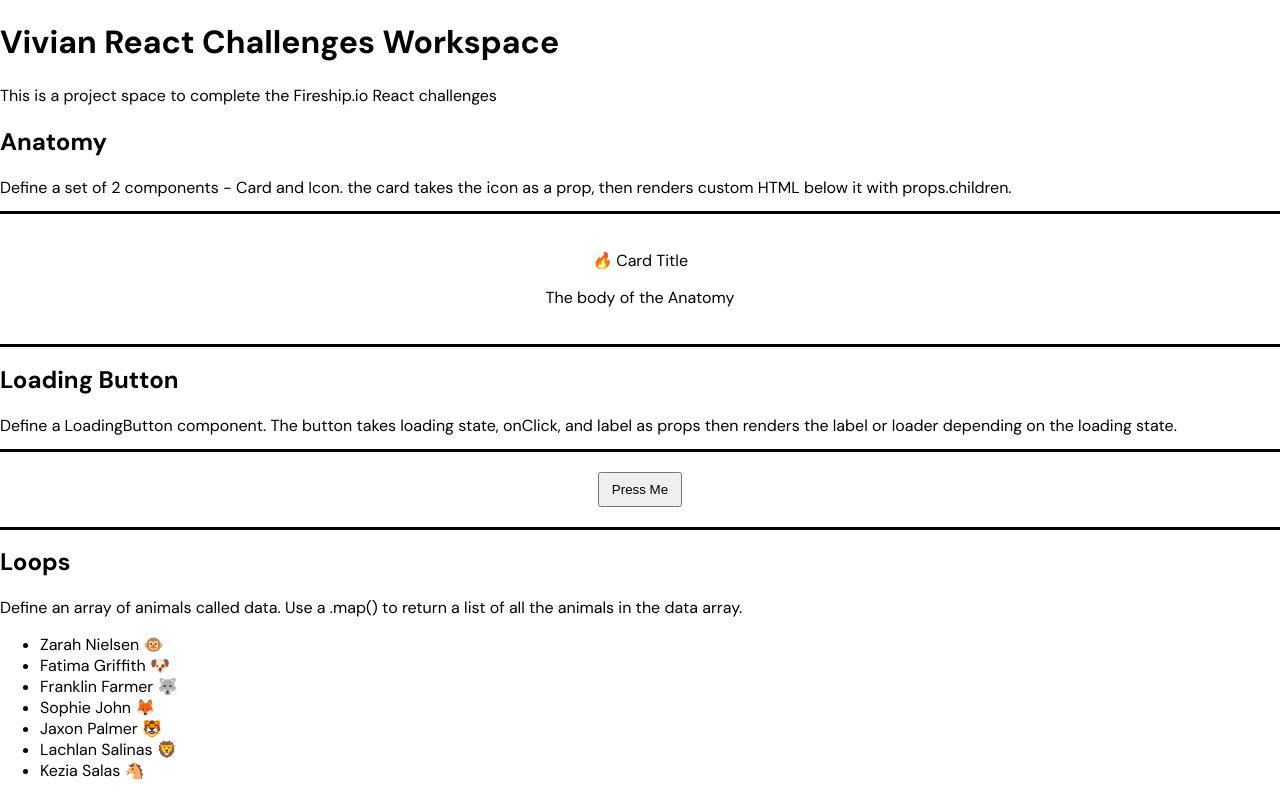
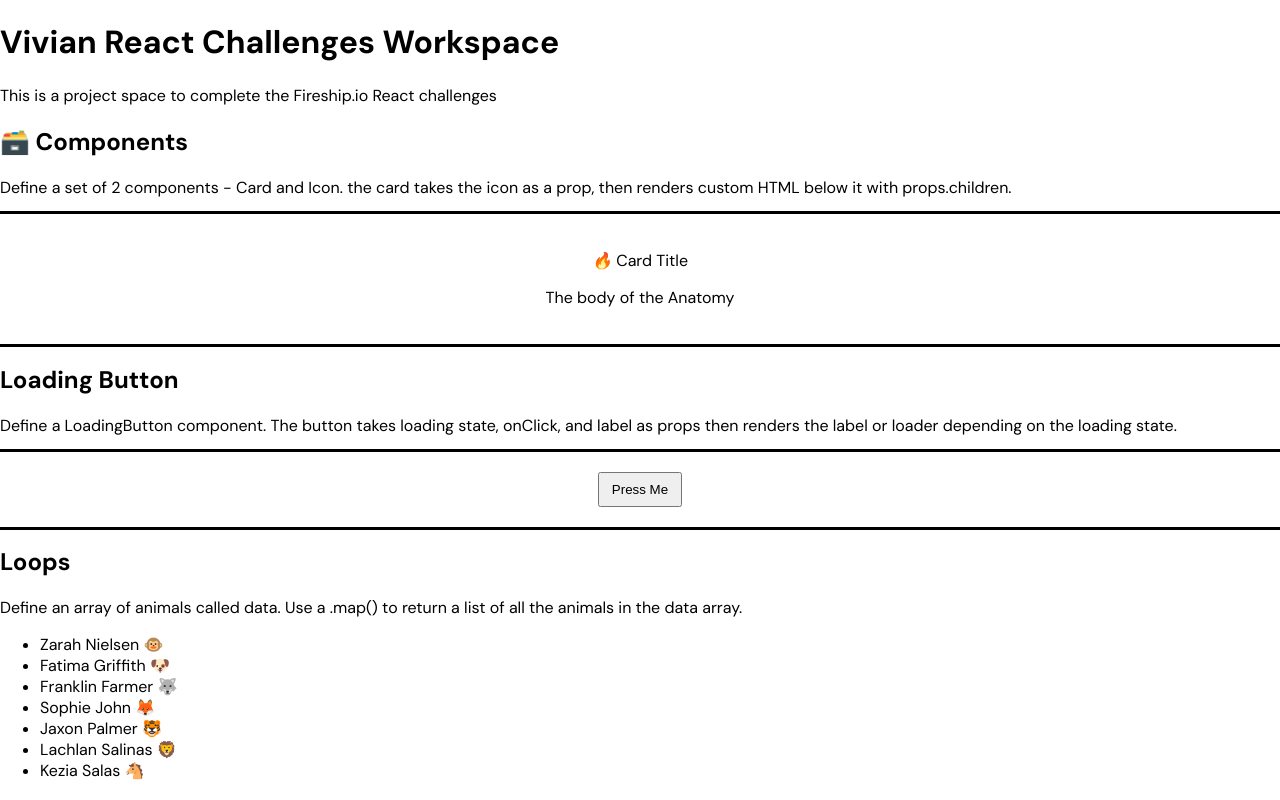
Before and after one commit to caoviv/Fireship.io-React-Challenges, a React (Create React App) app: page / in a window 1280 px wide. Shown: the top 800 px of the page. Built offline with nearby package versions, Linux system fonts and the light colour scheme.

Commit message:
rename component from Anatomy to Components

```diff
--- a/src/App.js
+++ b/src/App.js
@@ -1,5 +1,5 @@
 // import "./App.css";
-import Anatomy from "./components/Anatomy";
+import Components from "./components/Components";
 import Icon from "./components/Icon";
 import LoadingButton from "./components/LoadingButton";
 import { useState, useEffect } from "react";
@@ -44,9 +44,9 @@ function App() {
       <p>
         This is a project space to complete the Fireship.io React challenges
       </p>
-      <Anatomy icon={<Icon />}>
+      <Components icon={<Icon />}>
         <p>The body of the Anatomy</p>
-      </Anatomy>
+      </Components>
       <LoadingButton
         loadingState={isLoading}
         label={label}
--- a/src/components/Anatomy.jsx
+++ b/src/components/Components.jsx
@@ -1,7 +1,7 @@
 function Card(props) {
   return (
     <div>
-      <h2>Anatomy</h2>
+      <h2>🗃️ Components</h2>
       <p>
         Define a set of 2 components - Card and Icon. the card takes the icon as
         a prop, then renders custom HTML below it with props.children.
```
